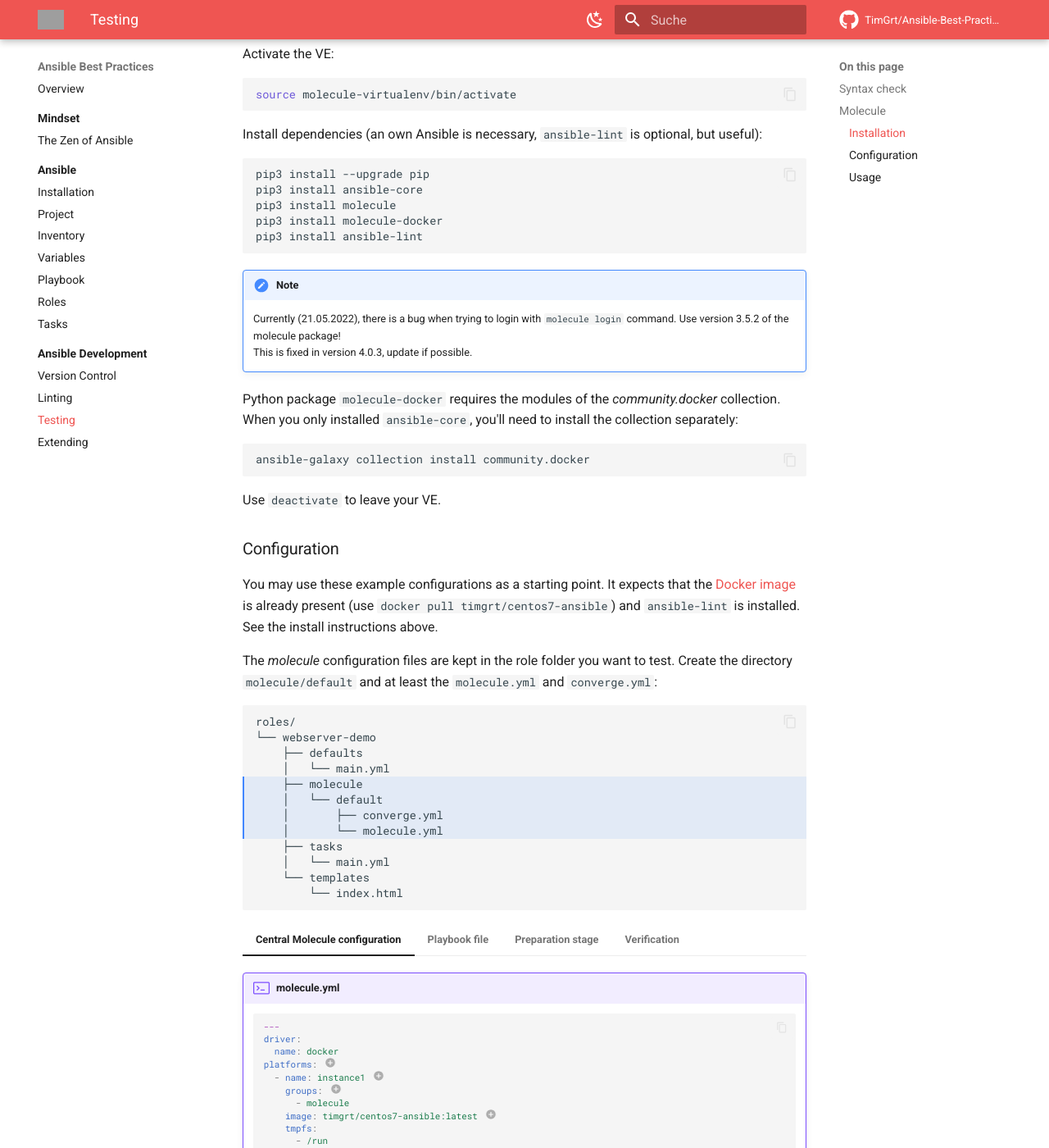
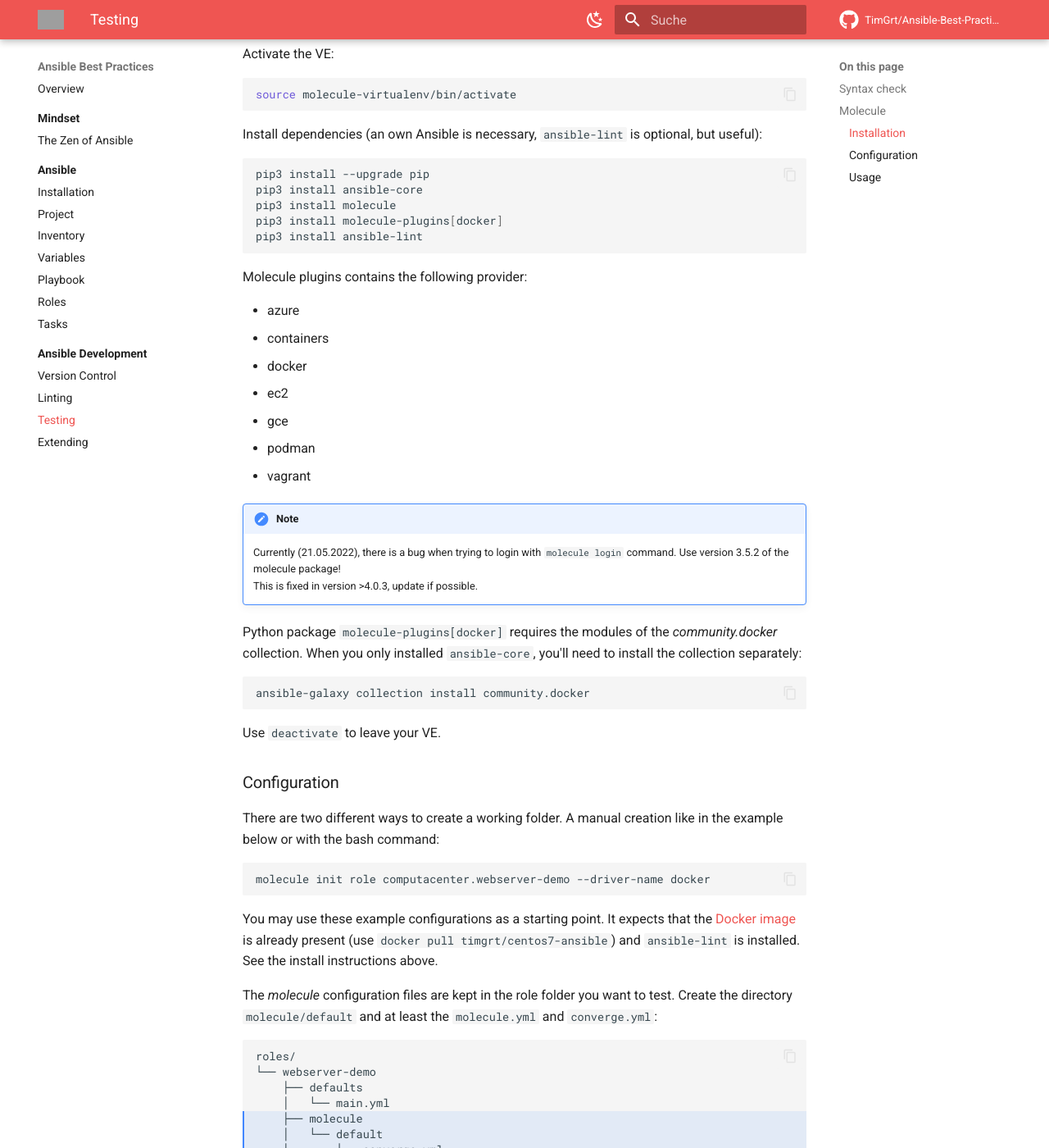
Before and after one commit to TimGrt/Ansible-Best-Practices, an MkDocs documentation site: the page built from docs/development/testing.md, in a window 1280 px wide and 1400 px high, scrolled down 1458 px. Shown: the whole window at 82% size. Built offline with MkDocs 1.6.1 and Material for MkDocs 9.7.7, drawn with Linux system fonts in a browser that asks for light colours; comment, search, counter and statistics services are not loaded; grey boxes are pictures that could not be loaded.

Commit message:
Change molecule-plugin and add molecule init at configuration

````diff
--- a/docs/development/testing.md
+++ b/docs/development/testing.md
@@ -50,15 +50,25 @@ Install dependencies (an own Ansible is necessary, `ansible-lint` is optional, b
 pip3 install --upgrade pip
 pip3 install ansible-core
 pip3 install molecule
-pip3 install molecule-docker
+pip3 install molecule-plugins[docker]
 pip3 install ansible-lint
 ```
 
+Molecule plugins contains the following provider:
+
+* azure
+* containers
+* docker
+* ec2
+* gce
+* podman
+* vagrant
+
 !!! note
     Currently (21.05.2022), there is a bug when trying to login with `molecule login` command. Use version 3.5.2 of the molecule package!
-    This is fixed in version 4.0.3, update if possible.
+    This is fixed in version >4.0.3, update if possible.
 
-Python package `molecule-docker` requires the modules of the *community.docker* collection. When you only installed `ansible-core`, you'll need to install the collection separately:
+Python package `molecule-plugins[docker]` requires the modules of the *community.docker* collection. When you only installed `ansible-core`, you'll need to install the collection separately:
 
 ```bash
 ansible-galaxy collection install community.docker
@@ -67,6 +77,12 @@ ansible-galaxy collection install community.docker
 Use `deactivate` to leave your VE.
 
 ### Configuration
+
+There are two different ways to create a working folder. A manual creation like in the example below or with the bash command:
+
+```bash
+molecule init role computacenter.webserver-demo --driver-name docker
+```
 
 You may use these example configurations as a starting point. It expects that the [Docker image](https://hub.docker.com/r/timgrt/centos7-ansible) is already present (use `docker pull timgrt/centos7-ansible`) and `ansible-lint` is installed. See the install instructions above.
 
````
